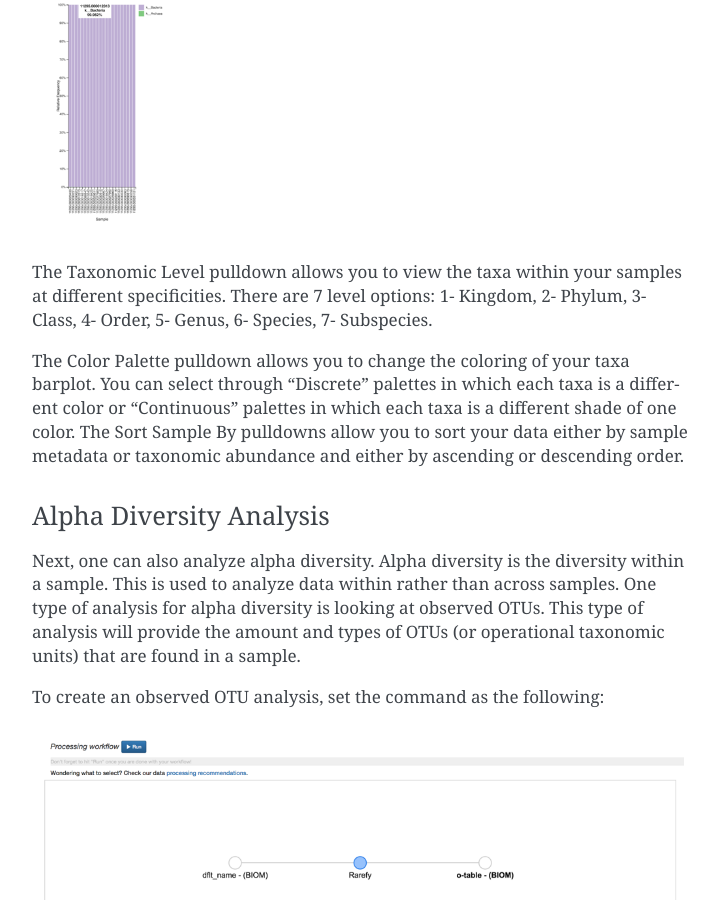
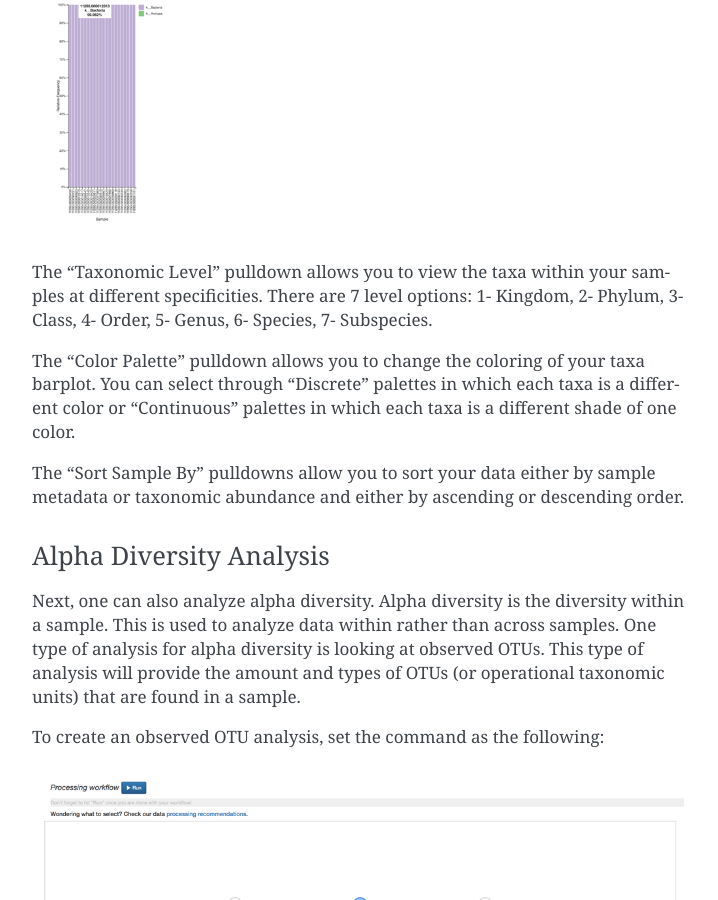
Before and after one commit to biocore/cmi-workshops, a Sphinx documentation site: the page built from docs/qiita-16S-analysis.rst, in a window 1280 px wide and 900 px high, scrolled down 6347 px. Shown: the whole window, without its empty margins (388-1106 px from the left). Built offline with Sphinx 7.4.7, drawn with Linux system fonts in a browser that asks for light colours; some of the changed text lies outside the part shown.

Commit message:
Update qiita-16S-analysis.rst

```diff
--- a/docs/qiita-16S-analysis.rst
+++ b/docs/qiita-16S-analysis.rst
@@ -9,7 +9,7 @@ Analysis of Closed Reference processing
 To create an analysis, select "Create new analysis" from the top menu.
 
 This will take you to a list of studies with samples available to you for
-analysis, divided between your studies and publically available ('Other')
+analysis, divided between your studies and publically available ("Other")
 studies.
 
 .. figure::  images/analysis_studies_page.png
@@ -112,10 +112,11 @@ The taxa barplot will appear below the processing network.The taxa plots offers
 .. figure::  images/taxa_barplot.png
    :align:   center
 
-The Taxonomic Level pulldown allows you to view the taxa within your samples at different specificities. There are 7 level options: 1- Kingdom, 2- Phylum, 3- Class, 4- Order, 5- Genus, 6- Species, 7- Subspecies.
+The "Taxonomic Level" pulldown allows you to view the taxa within your samples at different specificities. There are 7 level options: 1- Kingdom, 2- Phylum, 3- Class, 4- Order, 5- Genus, 6- Species, 7- Subspecies.
 
-The Color Palette pulldown allows you to change the coloring of your taxa barplot. You can select through “Discrete” palettes in which each taxa is a different color or “Continuous” palettes in which each taxa is a different shade of one color.
-The Sort Sample By pulldowns allow you to sort your data either by sample metadata or taxonomic abundance and either by ascending or descending order.
+The "Color Palette" pulldown allows you to change the coloring of your taxa barplot. You can select through “Discrete” palettes in which each taxa is a different color or “Continuous” palettes in which each taxa is a different shade of one color.
+
+The "Sort Sample By" pulldowns allow you to sort your data either by sample metadata or taxonomic abundance and either by ascending or descending order.
 
 Alpha Diversity Analysis
 ~~~~~~~~~~~~~~~~~~~~~~~~
@@ -244,7 +245,7 @@ Analysis of Deblur Process
 
 Creating an analysis of your deblurred data is virtually the same as the process for the Closed Reference data, but there are a few quirks.
 
-First, because the deblur process creates two separate BIOM tables, you’ll want to make a note of the specific object ID number for the artifact you want to use. In my case, that’s ID 26017, the deblurred table with ‘only-16s’ reads.
+First, because the deblur process creates two separate BIOM tables, you’ll want to make a note of the specific object ID number for the artifact you want to use. In my case, that’s ID 26017, the deblurred table with "only-16S" reads.
 
 .. figure::  images/deblur.png
    :align:   center
```
